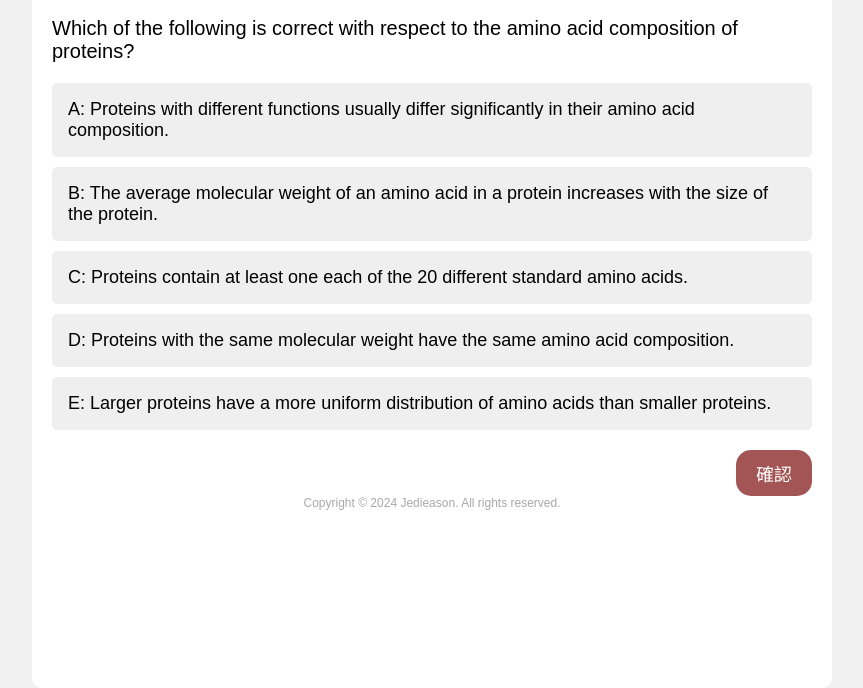
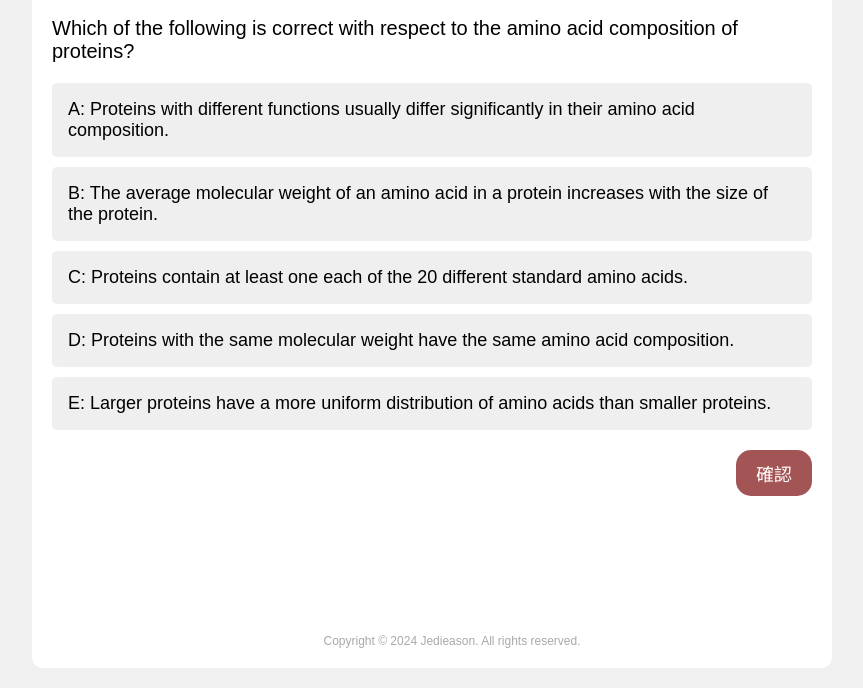
Before and after one commit to jedieason/Trivia, a plain HTML site: page index.html in a window 1280 px wide. Both pictures are taken after a click on the button "開始測驗". Shown: the part 112-800 px from the top of the page, without its empty margins (208-1071 px from the left). Drawn offline with Linux system fonts and the light colour scheme.

Commit message:
Update copyright declare

```diff
--- a/index.html
+++ b/index.html
@@ -55,7 +55,8 @@
     border-radius: 10px;
     padding: 20px;
     box-sizing: border-box;
-        min-height: 100vh;
+    position: relative; /* 新增 */
+    min-height: calc(100vh - 20px); /* 修改 */
 }
 
     .header {
@@ -207,6 +208,9 @@
         }
     }
         .copyright {
+    position: absolute; /* 新增 */
+    bottom: 0; /* 新增 */
+    width: 100%; /* 新增，確保 copyright 文字寬度一致 */
     text-align: center;
     margin-bottom: 20px;
     font-size: 12px;
```
Lines whose indentation alone changed are shown as unchanged.
